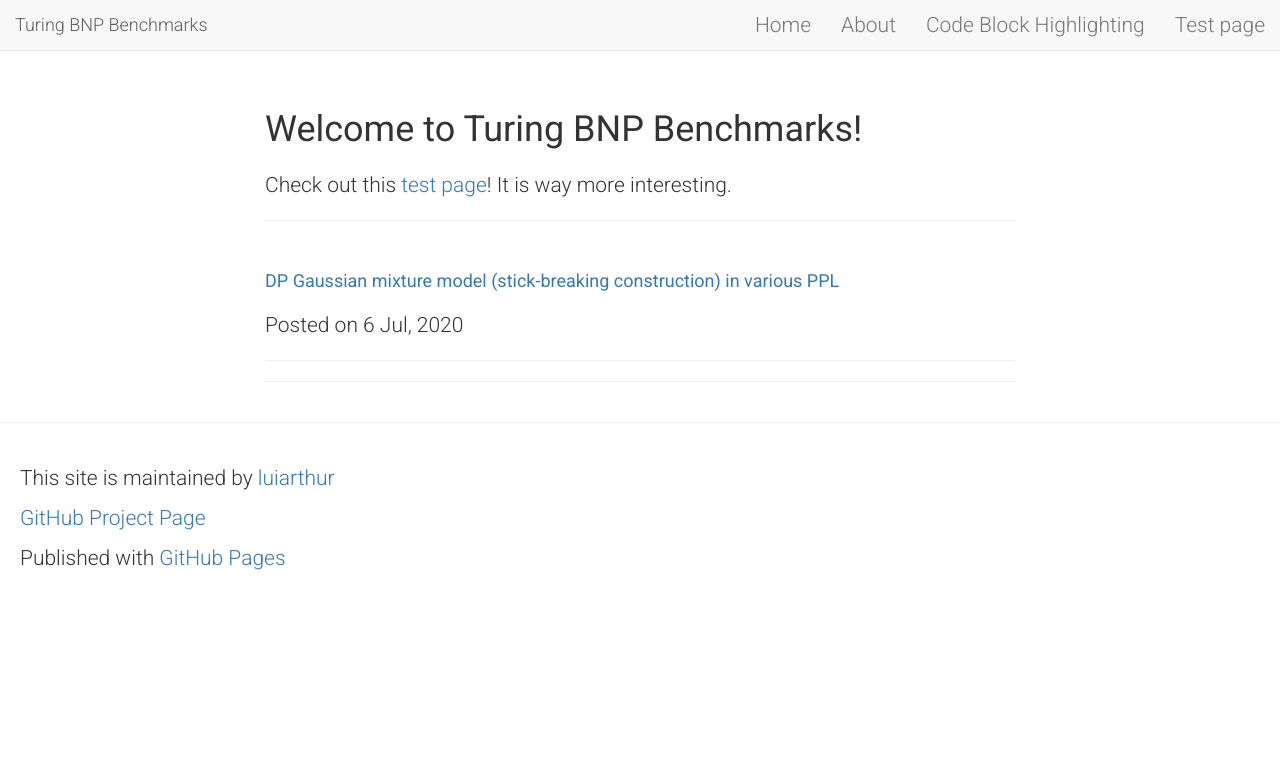
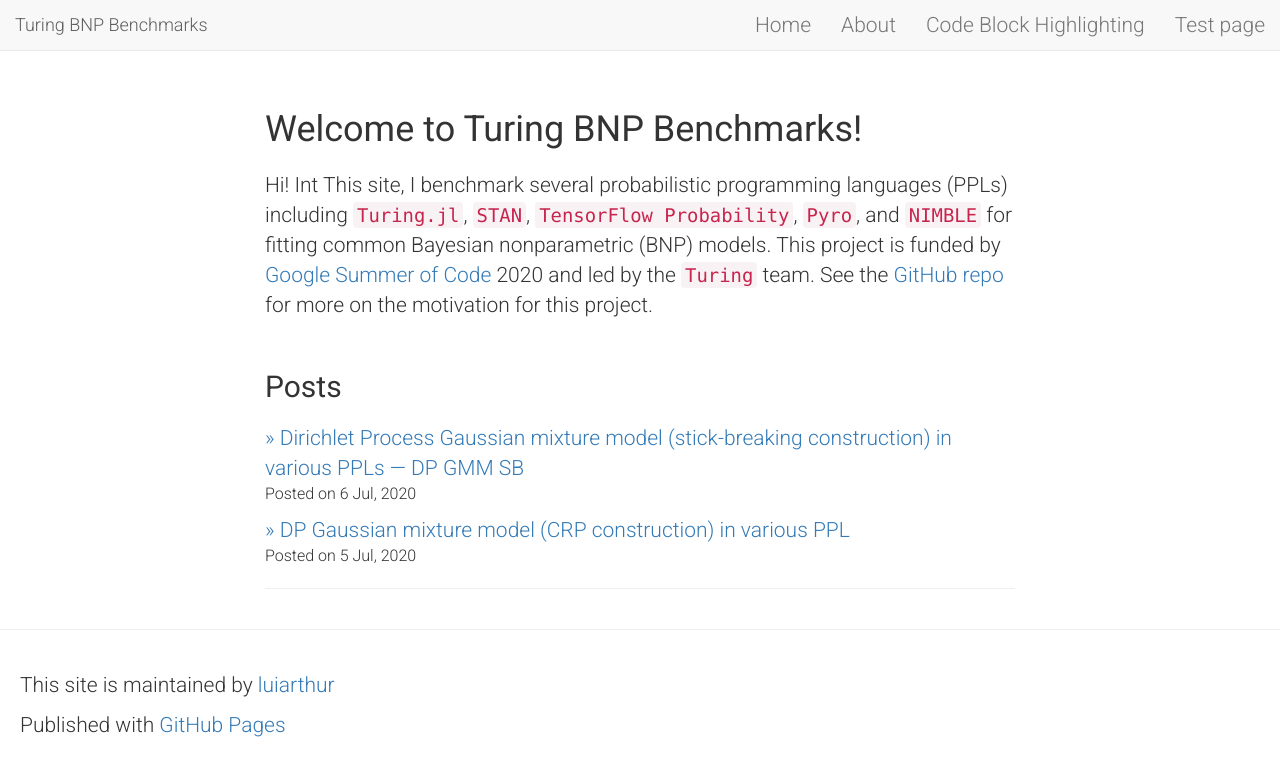
Before and after one commit to luiarthur/TuringBnpBenchmarks, a Jekyll site: the page built from docs/index.md, in a window 1280 px wide. Shown: the top 776 px of the page. Built offline with Jekyll 4.4.1, drawn with Linux system fonts in a browser that asks for light colours; comment, search, counter and statistics services are not loaded; our own code applies the rules of GitHub Pages for plain Markdown files.

Commit message:
start blog

```diff
--- a/docs/_config.yml
+++ b/docs/_config.yml
@@ -4,6 +4,7 @@
 email: luiarthur@gmail.com
 description: "Benchmarks for Bayesian nonparametric models implemented in various PPLs."
 google_analytics: UA-135308301-2
+github_repo: https://github.com/luiarthur/TuringBnpBenchmarks
 
 plugins:
   # search engine optimization
--- a/docs/_includes/footer.html
+++ b/docs/_includes/footer.html
@@ -3,7 +3,6 @@
   <footer class="inner">
     {% if site.github.is_project_page %}
     <p class="copyright">This site is maintained by <a href="{{ site.github.owner_url }}">{{ site.github.owner_name }}</a></p>
-    <p><a href="https://github.com/luiarthur/TuringBnpBenchmarks">GitHub Project Page</a></p>
     {% endif %}
     <p>Published with <a href="https://pages.github.com">GitHub Pages</a></p>
   </footer>
--- a/docs/_includes/nav.html
+++ b/docs/_includes/nav.html
@@ -9,7 +9,7 @@
                 <span class="icon-bar"></span>
                 <span class="icon-bar"></span>
             </button>
-            <a class="navbar-brand">{{ site.title }}</a>
+            <a class="navbar-brand" href="{{site.github_repo}}">{{ site.title }}</a>
         </div>
 
         <!-- Collect the nav links, forms, and other content for toggling -->
--- /dev/null
+++ b/docs/_posts/2020-07-05-dpcrpgmm.md
@@ -0,0 +1,9 @@
+---
+layout: page
+title: "DP Gaussian mixture model (CRP construction) in various PPL"
+subtitle: off
+inNav: on
+---
+
+
+Work in progress...
--- a/docs/_posts/2020-07-06-dpsbgmm.md
+++ b/docs/_posts/2020-07-06-dpsbgmm.md
@@ -1,6 +1,48 @@
 ---
 layout: page
-title: "DP Gaussian mixture model (stick-breaking construction) in various PPL"
-subtitle: off
+title: "Dirichlet Process Gaussian mixture model (stick-breaking construction) in various PPLs"
+subtitle: DP GMM SB
 inNav: on
+math: on
 ---
+
+# {{page.title}}
+
+In this post, I'll explore fitting Dirichlet process Gaussian mixture models
+via the stick-breaking construction in various probabilistic programming
+languages.
+
+Gaussian mixture models (GMMs) are typically used to (1) approximate an
+arbitrary distribution flexibly and/or (2) partition univariate real data
+points into groups (clusters). A GMM can be specified as follows:
+
+$$
+\begin{eqnarray}
+% Sampling Distribution
+y_i \mid \mathbf{w}, \mathbf{\mu}, \mathbf{\sigma^2} &\sim&
+\sum_{k=1}^K \text{Normal}(\mu_k, \sigma^2_k), & \text{for } i=1,\dots,N \\
+% Priors
+\mu_k &\sim& p(\mu_k) & \text{for } k=1,\dots,K \\
+\sigma^2_k &\sim& p(\sigma^2_k) & \text{for } k=1,\dots,K \\
+\mathbf{w} &\sim& p(\mathbf{w}) \\
+\end{eqnarray}
+$$
+
+where (1) is the sampling distribution (or model) with $N$ observations $y_i$
+for $i=1,\dots,N$, and (2) - (4) are priors for the parameters $\mathbf{\mu}$
+(a real $K$-dimensional vector of mixture locations) , $\mathbf{\sigma^2}$ (a
+$K$-dimensional vector of mixture scales, with each element being positive and
+real), and a $K$-dimensional probability vector $\mathbf{w}$ (with all
+non-negative elements, and which sums to 1). Alternatively, a probability
+vector is often referred to as a simplex.
+
+With a model and priors on model parameters, we have a fully specified Bayesian
+model. Inference can be made on model parameters to learn about the data
+$\mathbf{y}$. More specifically, given prior information on model parameters,
+and an appropriate model, we can make posterior inference on model parameters.
+Many posterior inference algorithms can be used,
+
+Clusterings of (or a partition on) the data $\mathbf{y}$ can be generated from
+this model in at least two ways. First,
+
+A challenge in applying GMMs is determining the
--- a/docs/index.md
+++ b/docs/index.md
@@ -4,25 +4,43 @@
 
 # Welcome to Turing BNP Benchmarks!
 
+<!--
 Check out this <a href="{{site.baseurl}}/test-page.html"> test page</a>!
 It is way more interesting.
+-->
 
-<hr>
+Hi! Int This site, I benchmark several probabilistic programming languages
+(PPLs) including [`Turing.jl`][1], [`STAN`][2], [`TensorFlow Probability`][3],
+[`Pyro`][4], and [`NIMBLE`][5] for fitting common Bayesian nonparametric (BNP)
+models. This project is funded by [Google Summer of Code][6] 2020 and led by
+the `Turing` team. See the [GitHub repo][7] for more on the motivation for this
+project.
+
+
+## Posts
 
 {% for post in site.posts %}
 <div class="post-preview">
     <a href="{{ post.url | prepend: site.baseurl }}">
-        <h4 class="post-title">
-            {{ post.title }}
-            {% if post.subtitle %}
-            &mdash;
-            <a class="post-subtitle">
-                {{ post.subtitle }}
-            </a>
-            {% endif %}
-        </h4>
+        &raquo; {{ post.title }}
+        {% if post.subtitle %}
+        &mdash;
+        <a class="post-subtitle">
+            {{ post.subtitle }}
+        </a>
+        {% endif %}
     </a>
-    <p class="post-meta">Posted on {{ post.date | date: "%-d %b, %Y" }}</p>
+    <p class="post-meta" style="font-size: 16px">
+       Posted on {{ post.date | date: "%-d %b, %Y" }}
+    </p>
 </div>
-<hr>
 {% endfor %}
+
+
+[1]: https://turing.ml/
+[2]: https://mc-stan.org/
+[3]: https://www.tensorflow.org/probability
+[4]: https://pyro.ai/
+[5]: https://r-nimble.org/
+[6]: https://summerofcode.withgoogle.com/
+[7]: {{site.github_repo}}
```
Also changed, not shown: 1 other file.
